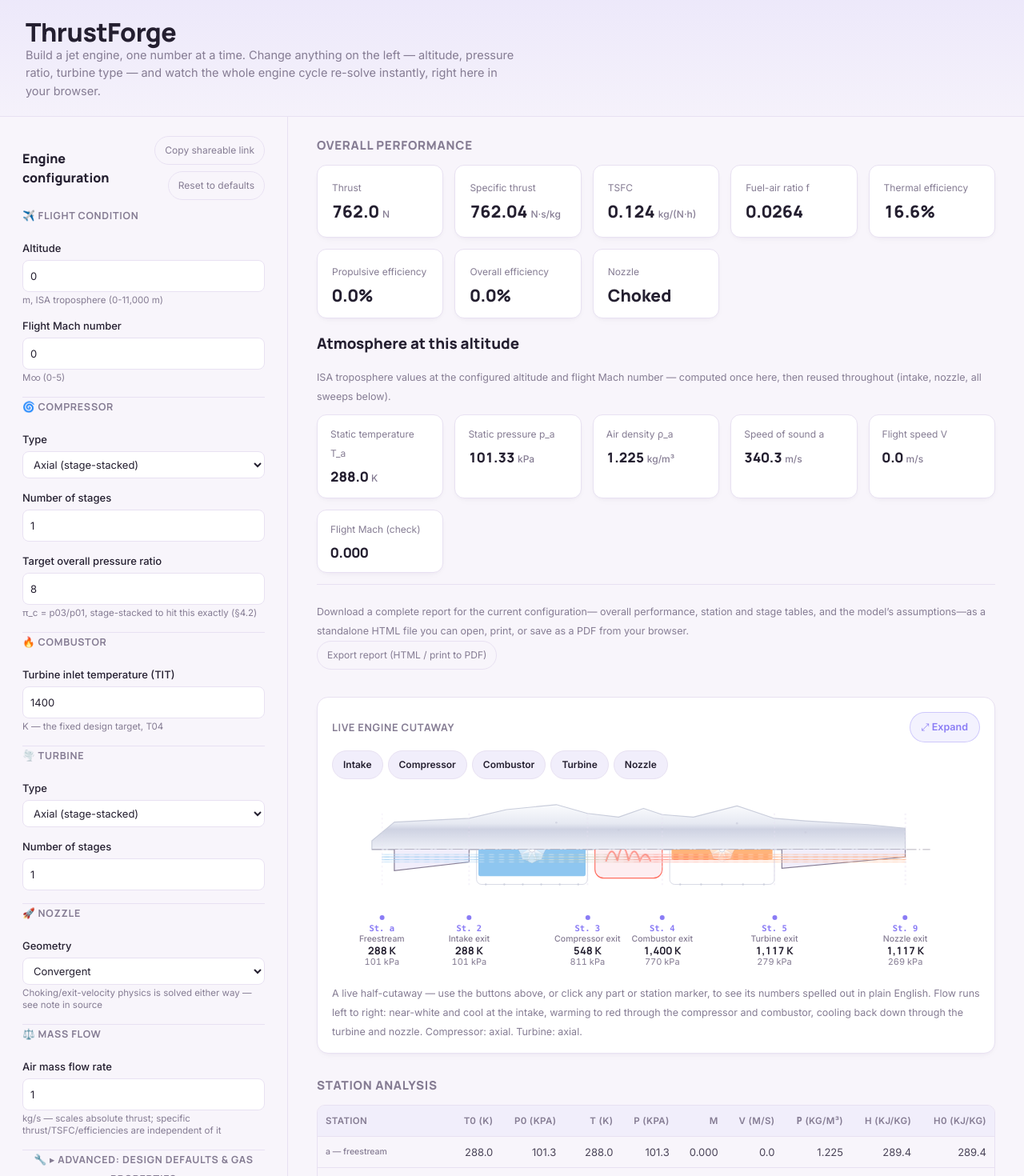
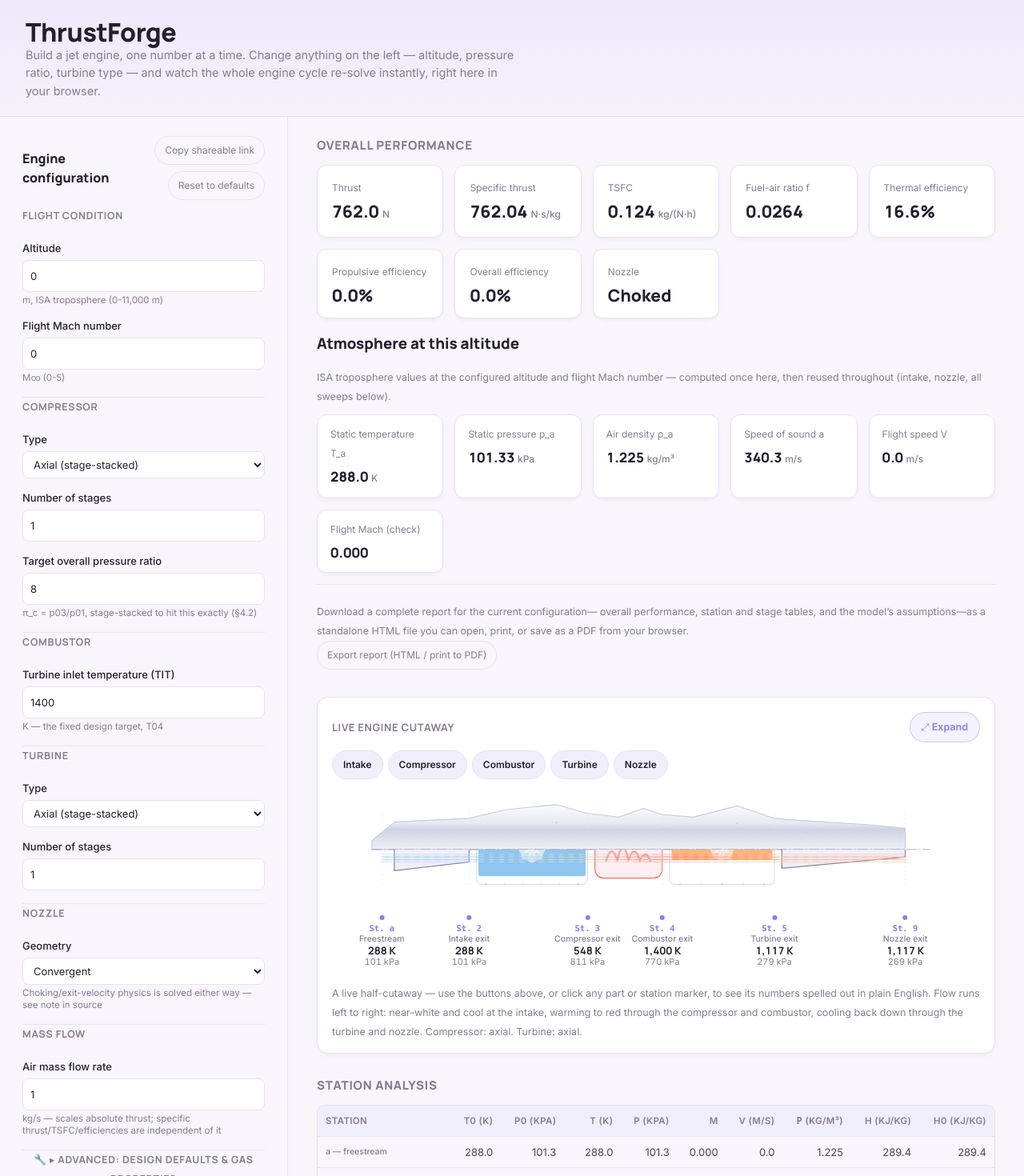
Before and after one commit to falgunitripathi/aeropropsim, a React (Vite) app in the folder web/: page / in a window 1280 px wide. Shown: the top 1470 px of the page at 80% size. Built offline with nearby package versions, Linux system fonts and the light colour scheme.

Commit message:
Update index.css

```diff
--- a/web/src/index.css
+++ b/web/src/index.css
@@ -12,6 +12,8 @@
   --error-bg: #fdeef1;
   --error-border: rgba(219, 90, 120, 0.28);
   --error-text: #b0435f;
+  --success-bg: rgba(27, 175, 123, 0.12);
+  --success-text: #1a8f66;
   --code-bg: #f1eefb;
   --shadow:
     rgba(60, 40, 90, 0.06) 0 4px 14px -6px, rgba(60, 40, 90, 0.05) 0 2px 5px -2px;
@@ -21,6 +23,9 @@
   --ed-flame: #ff6f61;
   --ed-casing: #eceef4;
   --ed-casing-line: #c9cddb;
+
+  --tornado-low: #2a78d6;
+  --tornado-high: #eb6834;
 
   --sans: "Inter", system-ui, "Segoe UI", Roboto, sans-serif;
   --display: "Manrope", var(--sans);
@@ -34,6 +39,50 @@
   text-rendering: optimizeLegibility;
   -webkit-font-smoothing: antialiased;
   -moz-osx-font-smoothing: grayscale;
+}
+
+/*
+ * Dark mode — follows the OS/browser preference automatically (no manual
+ * toggle: this is the same "no account, no backend, just works" philosophy
+ * as the rest of the app). Every color in the app is one of the custom
+ * properties above, so redefining them here is the entire dark theme; no
+ * component or chart needs its own dark-mode rule. Palette chosen to keep
+ * the same purple-toned identity as light mode rather than going neutral
+ * gray, and every text/background pairing below has been checked to clear
+ * WCAG AA contrast (4.5:1+ for body text, higher for headings).
+ */
+@media (prefers-color-scheme: dark) {
+  :root {
+    --text: #c7c1d6;
+    --text-h: #f2eff9;
+    --text-muted: #948aa8;
+    --bg: #16121f;
+    --bg-panel: #1e1a2b;
+    --border: #35304a;
+    --accent: #a99bff;
+    --accent-2: #ffb37a;
+    --accent-bg: rgba(169, 155, 255, 0.16);
+    --accent-border: rgba(169, 155, 255, 0.4);
+    --error-bg: rgba(219, 90, 120, 0.16);
+    --error-border: rgba(219, 90, 120, 0.4);
+    --error-text: #ff90ac;
+    --success-bg: rgba(61, 219, 156, 0.14);
+    --success-text: #4fe3a8;
+    --code-bg: #251f38;
+    --shadow:
+      rgba(0, 0, 0, 0.35) 0 4px 14px -6px, rgba(0, 0, 0, 0.28) 0 2px 5px -2px;
+
+    --ed-compressor: #8ec6f0;
+    --ed-turbine: #ffb37a;
+    --ed-flame: #ff8a72;
+    --ed-casing: #241f36;
+    --ed-casing-line: #4d4568;
+
+    --tornado-low: #5b9eea;
+    --tornado-high: #ff9a63;
+
+    color-scheme: dark;
+  }
 }
 
 * {
@@ -74,10 +123,10 @@ input, select, button {
  * fixed order set by ConfigForm.jsx) so no section component needs to
  * know about branding.
  */
-.config-section:nth-of-type(1) legend::before { content: "✈️ "; }
-.config-section:nth-of-type(2) legend::before { content: "🌀 "; }
-.config-section:nth-of-type(3) legend::before { content: "🔥 "; }
-.config-section:nth-of-type(4) legend::before { content: "🌪️ "; }
-.config-section:nth-of-type(5) legend::before { content: "🚀 "; }
-.config-section:nth-of-type(6) legend::before { content: "⚖️ "; }
+.config-section:nth-of-type(1) legend .disclosure::before { content: "✈️ "; }
+.config-section:nth-of-type(2) legend .disclosure::before { content: "🌀 "; }
+.config-section:nth-of-type(3) legend .disclosure::before { content: "🔥 "; }
+.config-section:nth-of-type(4) legend .disclosure::before { content: "🌪️ "; }
+.config-section:nth-of-type(5) legend .disclosure::before { content: "🚀 "; }
+.config-section:nth-of-type(6) legend .disclosure::before { content: "⚖️ "; }
 .config-section:nth-of-type(7) legend .disclosure::before { content: "🔧 "; }
```
